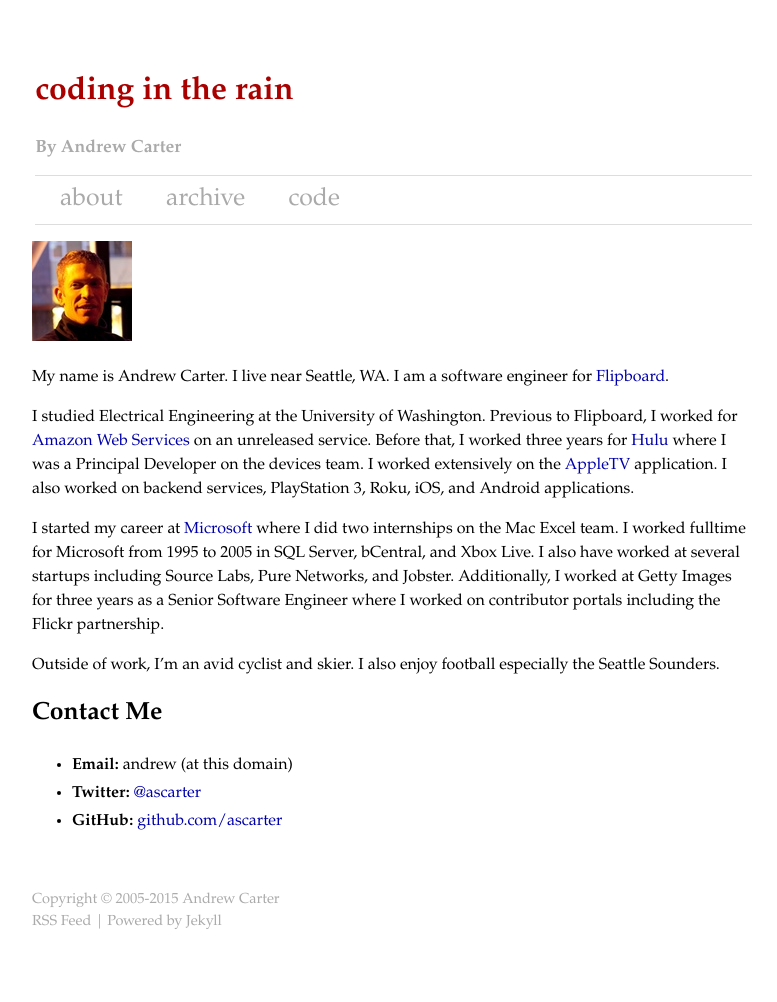
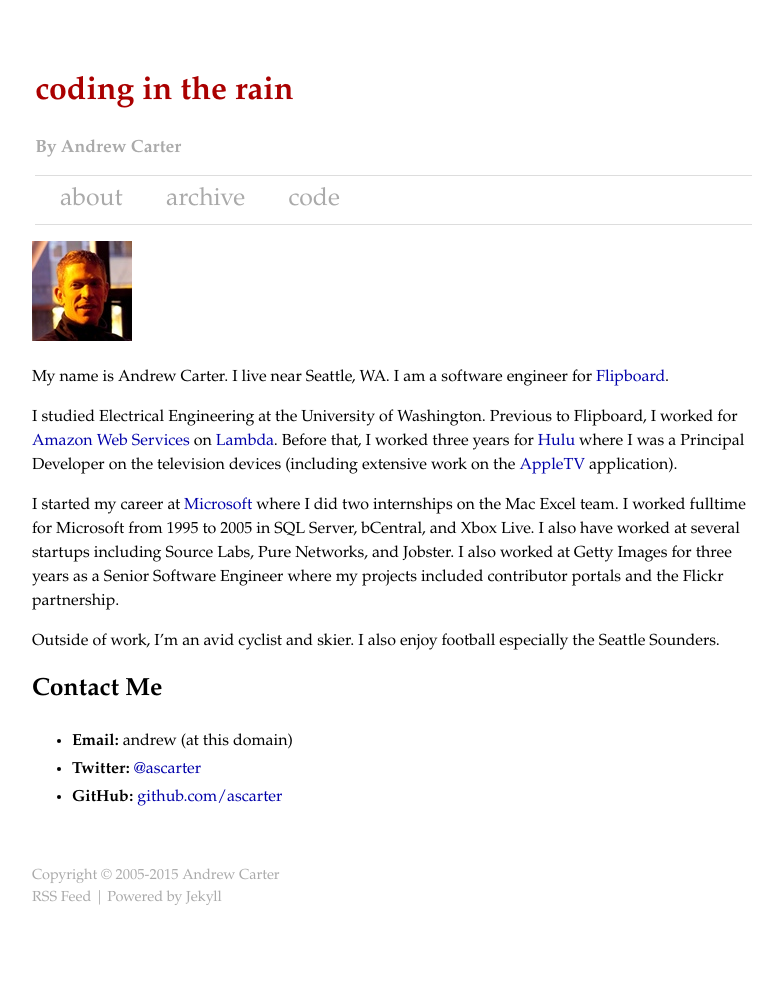
Before and after one commit to ascarter/ascarter.github.io, a Jekyll site: the page built from about.markdown, in a window 1280 px wide. Shown: the whole page, without its empty margins (248-1025 px from the left). Built offline with Jekyll 4.4.1, drawn with Linux system fonts in a browser that asks for light colours; after the commit the page ends 978 px from its top, so only the background shows below that.

Commit message:
Update about me

```diff
--- a/about.markdown
+++ b/about.markdown
@@ -7,9 +7,9 @@ title: about
 
 My name is Andrew Carter. I live near Seattle, WA. I am a software engineer for [Flipboard].
 
-I studied Electrical Engineering at the University of Washington. Previous to Flipboard, I worked for [Amazon Web Services][aws] on an unreleased service. Before that, I worked three years for [Hulu] where I was a Principal Developer on the devices team. I worked extensively on the [AppleTV][apple] application. I also worked on backend services, PlayStation 3, Roku, iOS, and Android applications.
+I studied Electrical Engineering at the University of Washington. Previous to Flipboard, I worked for [Amazon Web Services][aws] on [Lambda][lambda]. Before that, I worked three years for [Hulu] where I was a Principal Developer on the television devices (including extensive work on the [AppleTV][apple] application).
 
-I started my career at [Microsoft] where I did two internships on the Mac Excel team. I worked fulltime for Microsoft from 1995 to 2005 in SQL Server, bCentral, and Xbox Live. I also have worked at several startups including Source Labs, Pure Networks, and Jobster. Additionally, I worked at Getty Images for three years as a Senior Software Engineer where I worked on contributor portals including the Flickr partnership.
+I started my career at [Microsoft] where I did two internships on the Mac Excel team. I worked fulltime for Microsoft from 1995 to 2005 in SQL Server, bCentral, and Xbox Live. I also have worked at several startups including Source Labs, Pure Networks, and Jobster. I also worked at Getty Images for three years as a Senior Software Engineer where my projects included contributor portals and the Flickr partnership.
 
 Outside of work, I'm an avid cyclist and skier. I also enjoy football especially the Seattle Sounders.
 
@@ -21,6 +21,7 @@ Outside of work, I'm an avid cyclist and skier. I also enjoy football especially
 
 [flipboard]: http://flipboard.com/
 [aws]: http://aws.amazon.com
+[lambda]: http://aws.amazon.com/lambda
 [hulu]: http://www.hulu.com
 [apple]: http://www.apple.com
 [microsoft]: http://www.microsoft.com
--- a/resume.markdown
+++ b/resume.markdown
@@ -1,10 +1,11 @@
 ---
 layout: singlepage
-title: resume
+title: Andrew Carter
 ---
 
 # Andrew Carter
-*Seattle, WA USA*
+
+*[ascarter.net](http://ascarter.net){:target="_blank"}* &middot; *Seattle, WA USA*
 
 Experienced software developer in web services, mobile applications, and relational databases.
 
```
